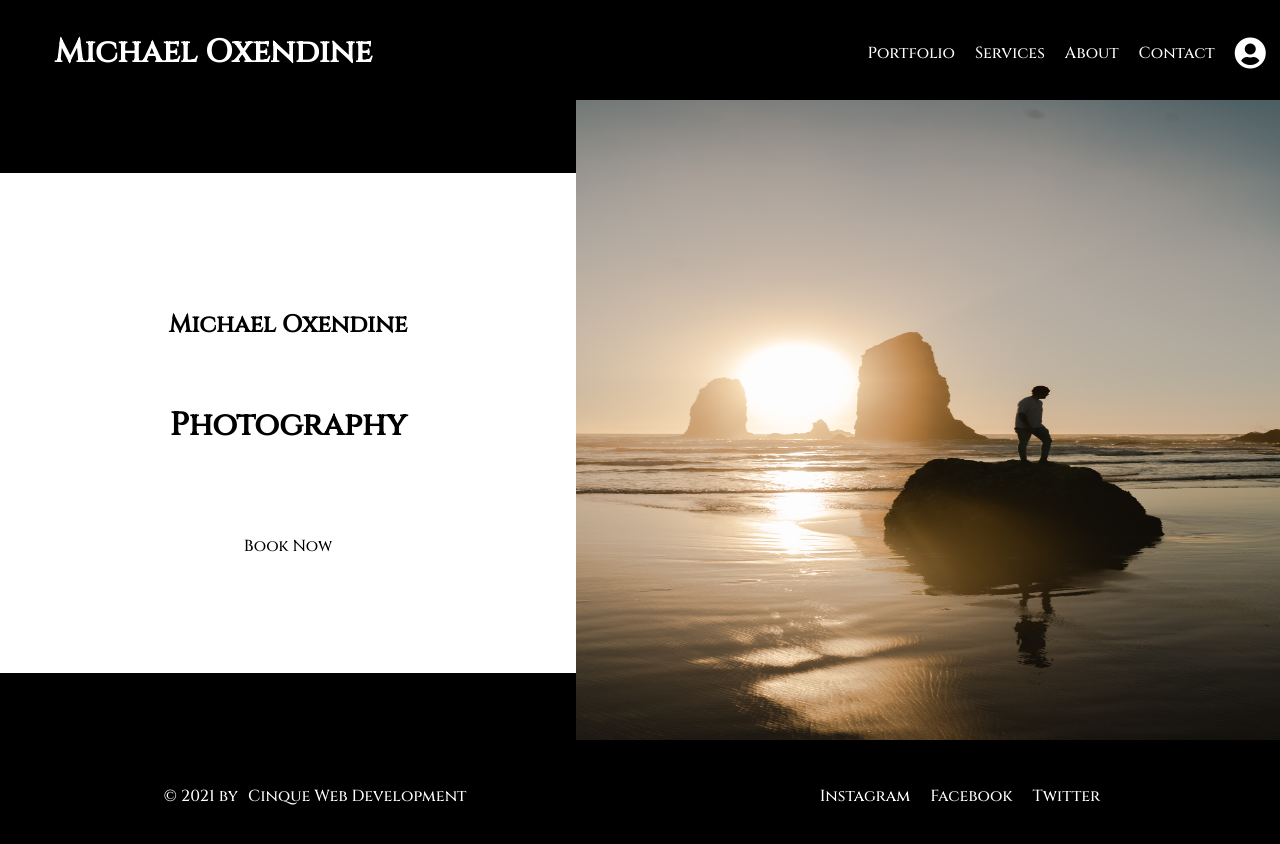
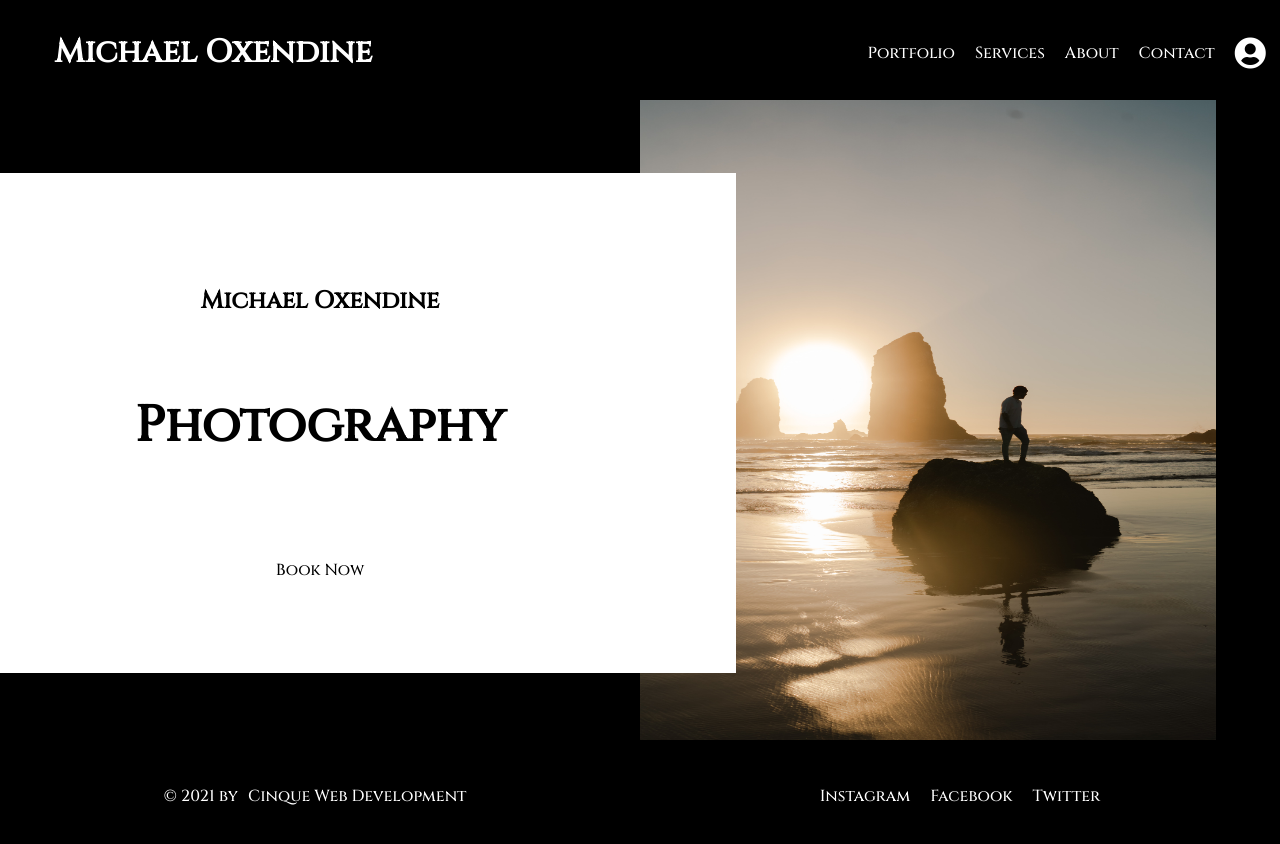
Before and after one commit to Cinque-Web-Development/photographer-template, a React (Create React App) app: page / in a window 1280 px wide. Built offline with nearby package versions, Linux system fonts and the light colour scheme.

Commit message:
some landing page styling

```diff
--- a/src/components/Feature/Feature.css
+++ b/src/components/Feature/Feature.css
@@ -15,21 +15,22 @@
 
 .feature-banner {
     background-color: white;
-    width: 45vw;
+    width: 65vw;
     display: flex;
     justify-content: center;
     align-items: center;
     flex-direction: column;
     height: 500px;
+    position: absolute;
 }
 
 .feature-image {
     grid-column:2/3;
+    width:40vw;
 }
 
-
 .feat-img {
-    width: 55vw;
+    width: 100%;
     height: 80vh;
 }
 
@@ -43,3 +44,19 @@
     text-decoration: underline;
     transition: .4s;
 }
+
+.photography {
+    font-size: 50px;
+}
+
+@media only screen and (max-width: 1448px) {
+    .feature-image {
+        width: 45vw;
+    }
+}
+
+@media only screen and (max-width: 1053px) {
+    .feature-image {
+        width: 55vw;
+    }
+}
--- a/src/components/Feature/Feature.js
+++ b/src/components/Feature/Feature.js
@@ -10,7 +10,7 @@ export default function Feature() {
             <div className="feature-name">
                 <div className="feature-banner">
                     <h2>Michael Oxendine</h2><br/>
-                    <h1>Photography</h1>
+                    <h1 className="photography">Photography</h1>
                     <br/>
                     <br />
                     <br />
```
